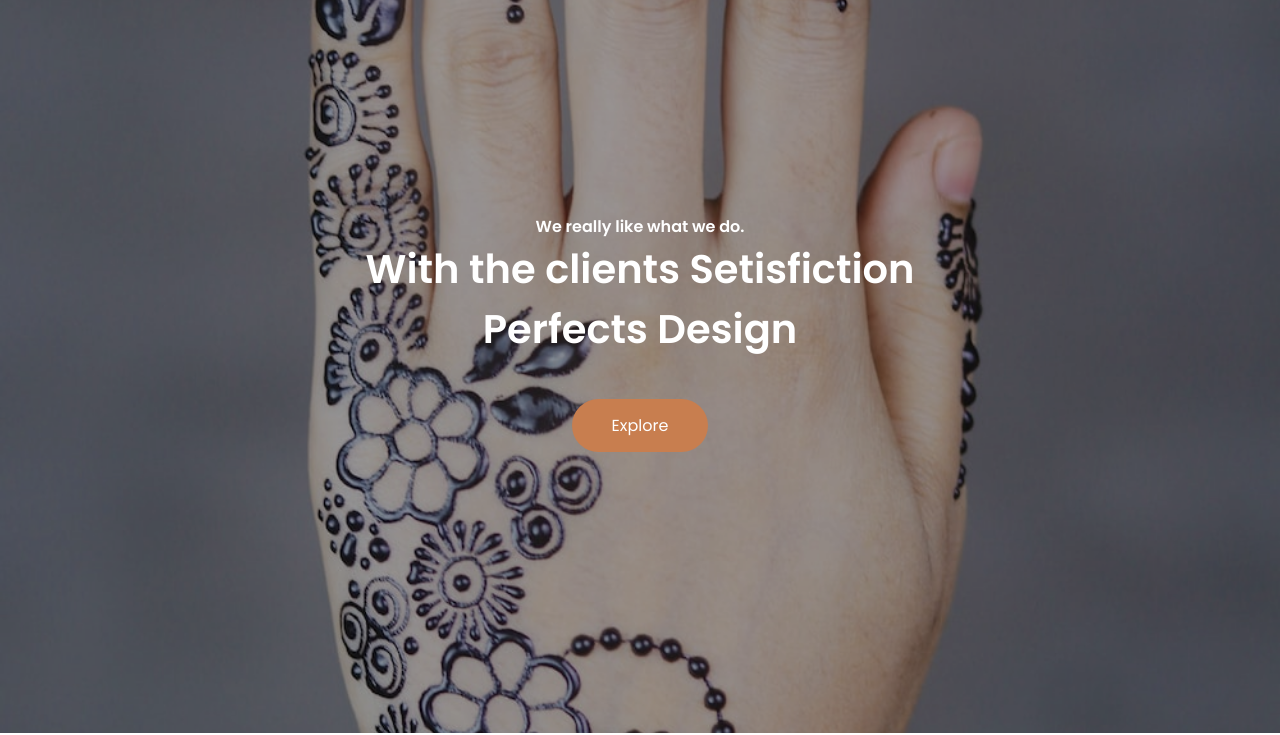
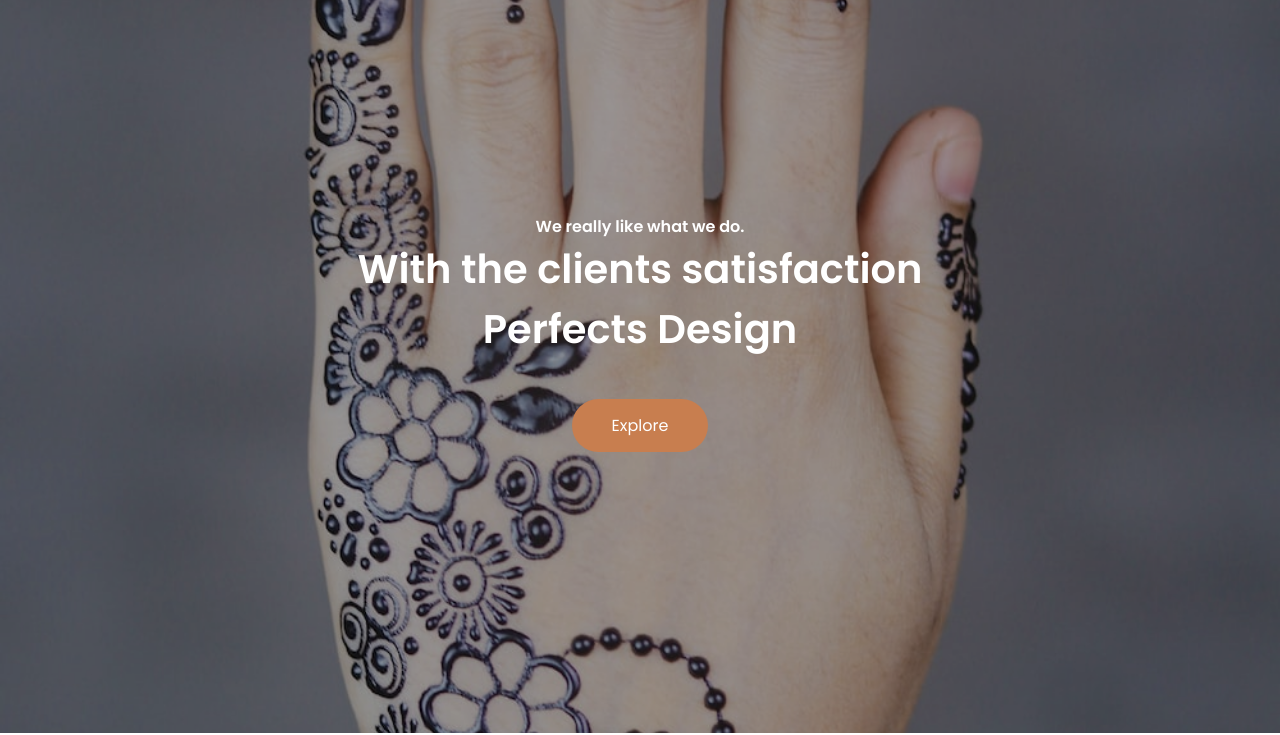
Before and after one commit to IzanAnsari/HenaArts, a plain HTML site: page index.html in a window 1280 px wide. Shown: the part 67-802 px from the top of the page. Drawn offline with nearby package versions, Linux system fonts and the light colour scheme.

Commit message:
file changes

```diff
--- a/index.html
+++ b/index.html
@@ -70,7 +70,7 @@
                                                 <div class="home-details">
                                                         <div class="home-text">
                                                                 <h4 class="homeSubtitle">We really like what we do.</h4>
-                                                                <h2 class="homeTitle">With the clients Setisfiction <br> Perfects Design</h2>
+                                                                <h2 class="homeTitle">With the clients satisfaction <br> Perfects Design</h2>
                                                         </div>
 
                                                         <button class="button">Explore</button>
```
